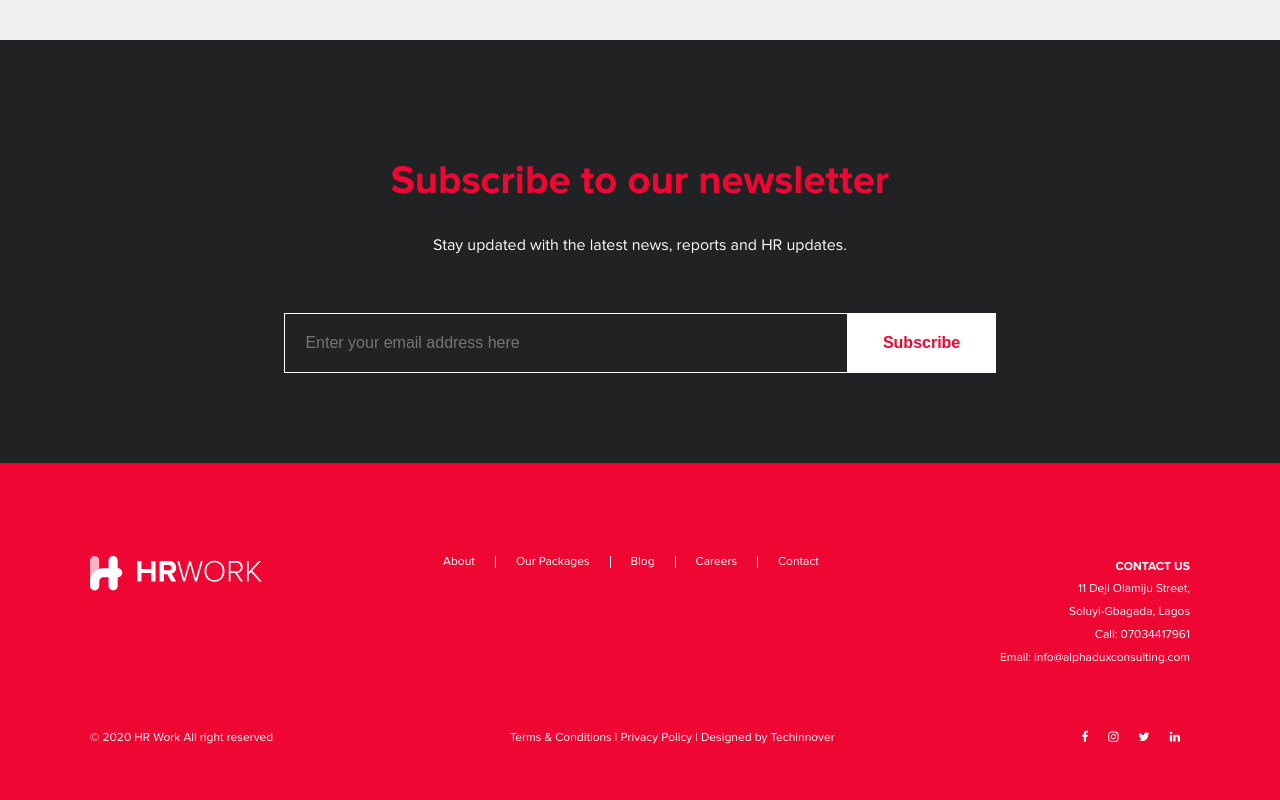
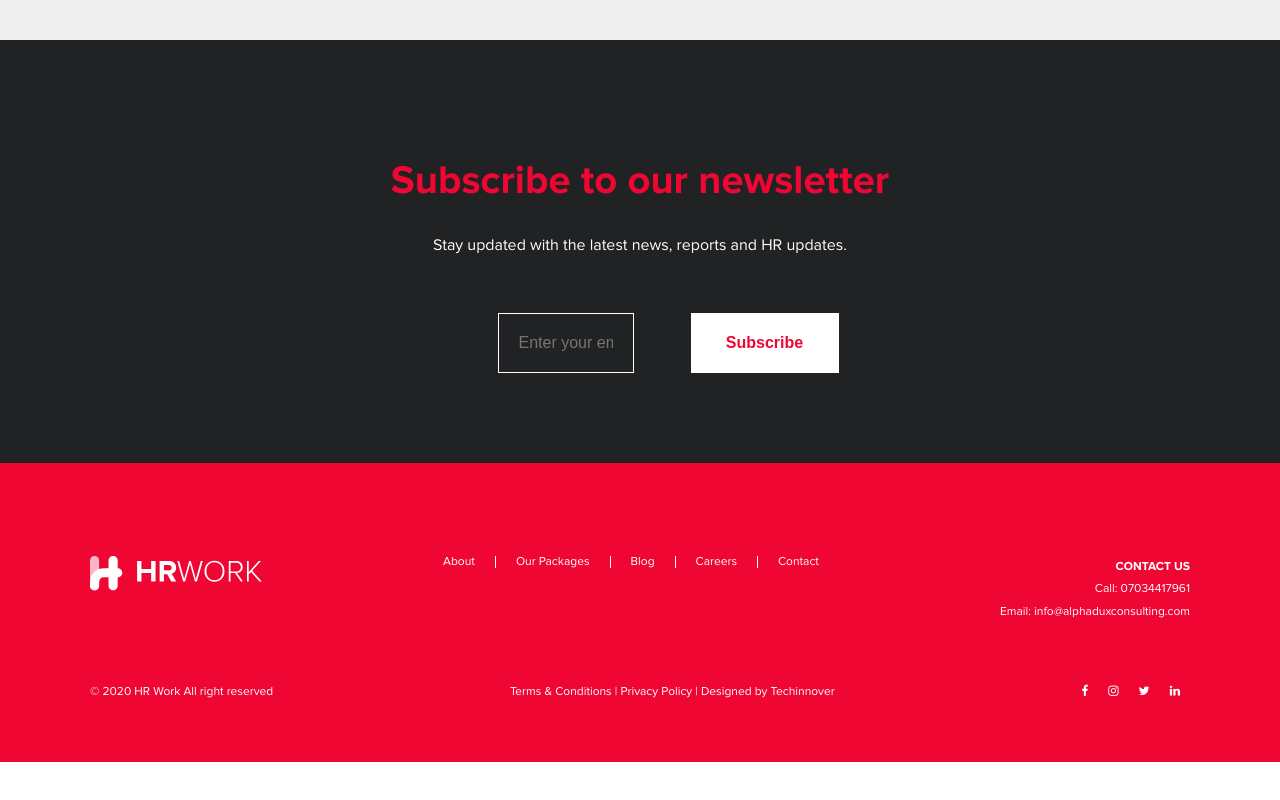
Before and after one commit to TechinnoverHub/hr-work, a React (Create React App) app: page /contact in a window 1280 px wide. Shown: the part 1771-2571 px from the top of the page. After the commit the page ends 2533 px from the top, so only its background shows below. Built offline with nearby package versions, Linux system fonts and the light colour scheme; no server answers; what contentful-management would draw is missing.

Commit message:
remove address from footer (#47)

```diff
--- a/src/Components/Footer/index.jsx
+++ b/src/Components/Footer/index.jsx
@@ -49,8 +49,8 @@ export default () => {
           <div className={Styles.nav__address}>
             <p>
               <b>CONTACT US</b>
-              <br />
-              11 Deji Olamiju Street, <br /> Soluyi-Gbagada, Lagos
+              {/* <br />
+              11 Deji Olamiju Street, <br /> Soluyi-Gbagada, Lagos */}
               <br /> Call: 07034417961
               <br /> Email: info@alphaduxconsulting.com
             </p>
--- a/src/Components/Newsletter/index.jsx
+++ b/src/Components/Newsletter/index.jsx
@@ -1,16 +1,49 @@
-import React from 'react';
+import React, { useState } from 'react';
 import './index.scss';
+import Axios from 'axios';
 
 export default () => {
+  const [email, setEmail] = useState();
+
+  const submitForm = async e => {
+    e.preventDefault();
+    try {
+      // const result = await Axios({
+      //   method: 'post',
+      //   url: 'https://us1.api.mailchimp.com/3.0/lists/f350b0e706/members',
+      //   data: {
+      //     email_address: 'tomiadebanjo@gmail.com',
+      //     status: 'pending'
+      //   },
+      //   auth: {
+      //     username: 'hrworkfrontend',
+      //     password: 'ea2d76d6156ebf3e184a95c8995c624a-us19'
+      //   }
+      // });
+      // console.log(result);
+    } catch (error) {
+      console.log(error);
+    }
+  };
+
   return (
     <div className="newsletter">
       <div className="newsletter-container">
         <h3>Subscribe to our newsletter</h3>
         <p>Stay updated with the latest news, reports and HR updates.</p>
-        <div className="newsletter-field">
-          <input className="text" placeholder="Enter your email address here" />
+        <form className="newsletter-field" onSubmit={submitForm}>
+          <label htmlFor="email">
+            <input
+              type="email"
+              name="email"
+              id="email"
+              className="text"
+              placeholder="Enter your email address here"
+              required
+            />
+          </label>
           <button type="submit">Subscribe</button>
-        </div>
+        </form>
       </div>
     </div>
   );
```
